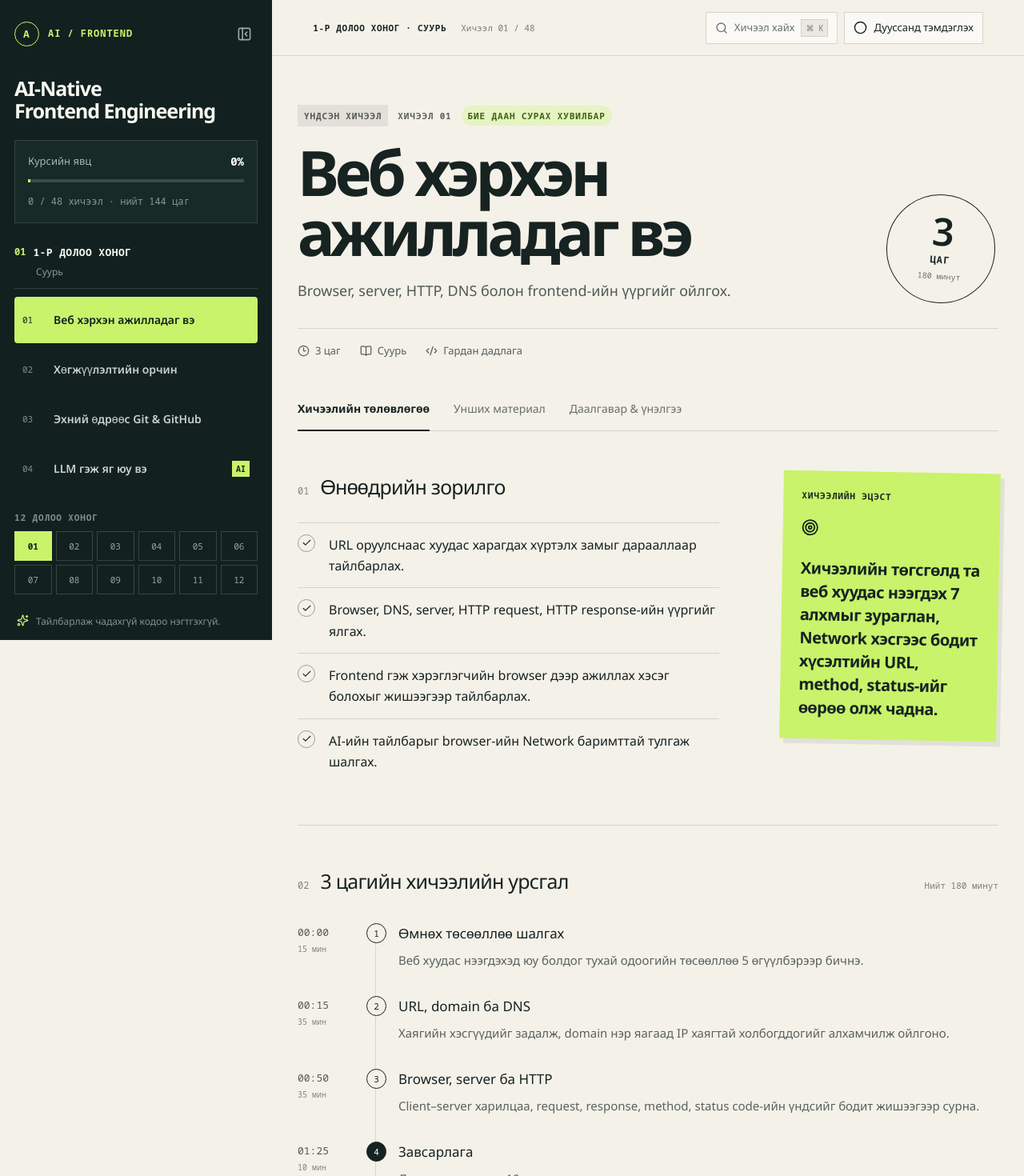
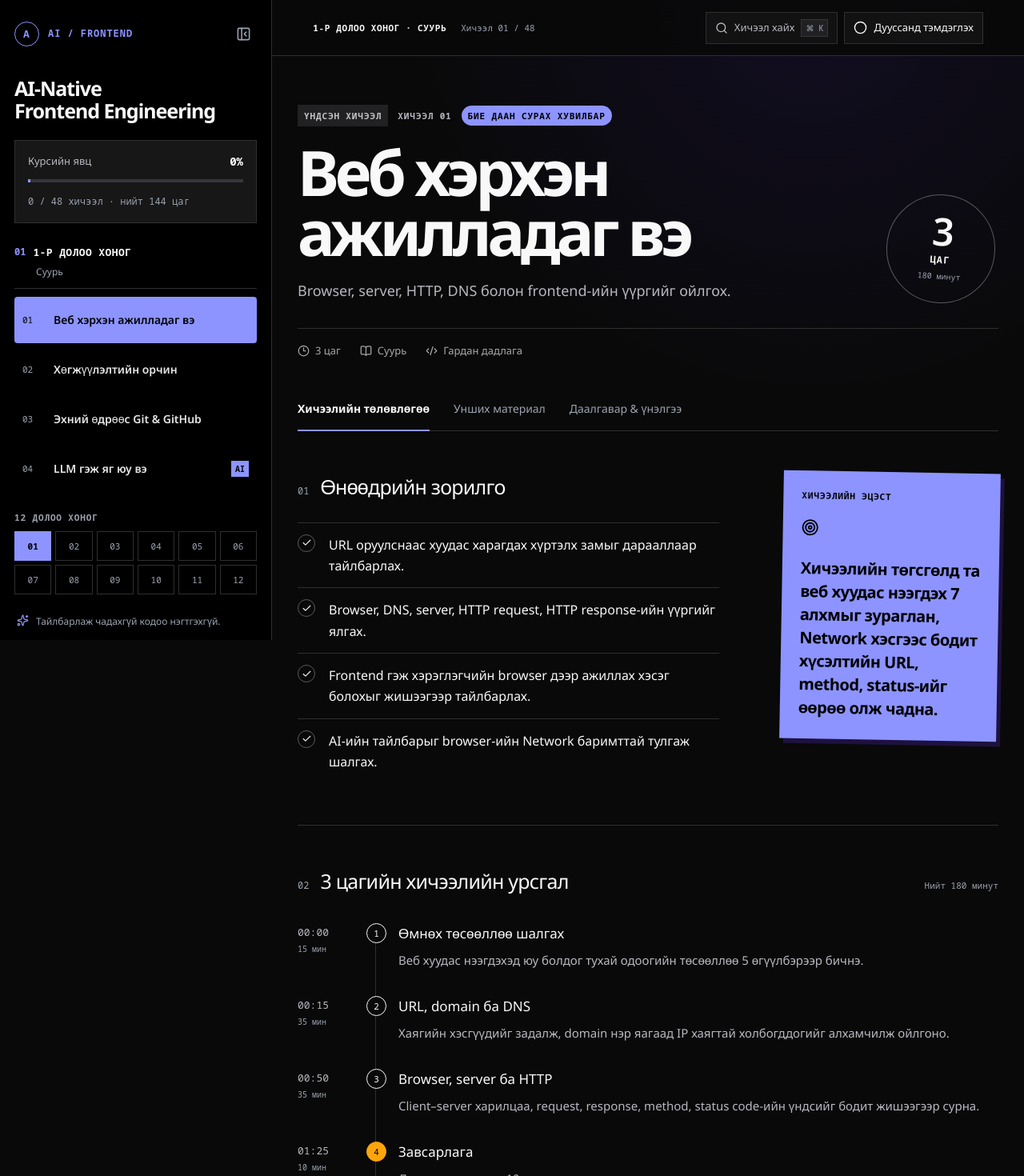
Before and after one commit to Batzorig11/new-devx, a Next.js app: page / in a window 1280 px wide. Shown: the top 1470 px of the page at 80% size. Built offline with nearby package versions, Linux system fonts and the light colour scheme.

Commit message:
first commit

```diff
--- a/app/globals.css
+++ b/app/globals.css
@@ -1,16 +1,22 @@
 @import "tailwindcss";
 
 :root {
-  --ink: #172321;
-  --navy: #12211f;
-  --navy-2: #172a27;
-  --paper: #f4f1e9;
-  --paper-2: #faf9f5;
-  --line: #d7d4c9;
-  --lime: #c9f36a;
-  --blue: #a8d8ff;
-  --peach: #ffcfab;
-  --muted: #68716c;
+  --ink: #f8f8f8;
+  --navy: #000000;
+  --navy-2: #171717;
+  --paper: #090909;
+  --paper-2: #121212;
+  --surface: #171717;
+  --surface-raised: #212123;
+  --line: #2f2f2f;
+  --lime: #8d94ff;
+  --blue: #b4d5ff;
+  --peach: #fda50d;
+  --muted: #9ca3af;
+  --text-muted: #b7b7bf;
+  --accent-strong: #6335ff;
+  --accent-soft: #1a1730;
+  --amber-soft: #261c0d;
 }
 
 * {
@@ -36,7 +42,7 @@ button {
 }
 button:focus-visible,
 input:focus-visible {
-  outline: 2px solid #4d8c1e;
+  outline: 2px solid var(--lime);
   outline-offset: 3px;
 }
 ::selection {
@@ -57,9 +63,10 @@ input:focus-visible {
   height: 100vh;
   overflow-y: auto;
   scrollbar-width: thin;
-  scrollbar-color: #41534e transparent;
+  scrollbar-color: #35363b transparent;
   background: var(--navy);
-  color: #f7f7f0;
+  border-right: 1px solid var(--line);
+  color: #f8f8f8;
   padding: 25px 22px 22px;
   display: flex;
   flex-direction: column;
@@ -101,7 +108,7 @@ input:focus-visible {
   height: 34px;
   border: 0;
   background: transparent;
-  color: #9baba5;
+  color: var(--muted);
   padding: 0;
   place-items: center;
   cursor: pointer;
@@ -112,7 +119,7 @@ input:focus-visible {
 .collapse-toggle:hover,
 .sidebar-close:hover {
   color: var(--lime);
-  background: #1a302c;
+  background: var(--surface);
 }
 .sidebar-close {
   display: none;
@@ -128,7 +135,7 @@ input:focus-visible {
 .course-progress {
   margin: 23px 0 27px;
   padding: 16px;
-  border: 1px solid #34443f;
+  border: 1px solid var(--line);
   background: var(--navy-2);
 }
 .course-progress > div:first-child {
@@ -136,7 +143,7 @@ input:focus-visible {
   justify-content: space-between;
   align-items: center;
   font-size: 13px;
-  color: #a9b5b0;
+  color: var(--text-muted);
 }
 .course-progress strong {
   color: #fff;
@@ -145,7 +152,7 @@ input:focus-visible {
 .progress-line {
   height: 4px;
   margin: 12px 0 10px;
-  background: #3a4b47;
+  background: #35363b;
   overflow: hidden;
 }
 .progress-line i {
@@ -156,13 +163,13 @@ input:focus-visible {
   transition: width 0.35s ease;
 }
 .course-progress small {
-  color: #899893;
+  color: var(--muted);
   font: 12px var(--font-noto-mono);
 }
 
 .week-heading {
   padding-bottom: 11px;
-  border-bottom: 1px solid #31403c;
+  border-bottom: 1px solid var(--line);
 }
 .week-heading > div {
   display: flex;
@@ -181,7 +188,7 @@ input:focus-visible {
 .week-heading small {
   display: block;
   margin: 7px 0 0 27px;
-  color: #879791;
+  color: var(--muted);
   font-size: 12px;
 }
 
@@ -196,7 +203,7 @@ input:focus-visible {
   border: 0;
   border-radius: 4px;
   background: transparent;
-  color: #c8d1ce;
+  color: #e6e6e6;
   display: grid;
   grid-template-columns: 29px 1fr auto;
   gap: 10px;
@@ -209,7 +216,7 @@ input:focus-visible {
     color 0.18s ease;
 }
 .sidebar-lessons button:hover {
-  background: #1a302c;
+  background: var(--surface);
   color: #fff;
 }
 .sidebar-lessons button.active {
@@ -217,7 +224,7 @@ input:focus-visible {
   color: var(--navy);
 }
 .sidebar-number {
-  color: #7f918b;
+  color: var(--muted);
   font: 11px var(--font-noto-mono);
 }
 .sidebar-lessons button.active .sidebar-number {
@@ -247,7 +254,7 @@ input:focus-visible {
 }
 
 .week-picker-label {
-  color: #7f918b;
+  color: var(--muted);
   font: 650 11px var(--font-noto-mono);
   letter-spacing: 0.08em;
   margin-bottom: 10px;
@@ -260,15 +267,15 @@ input:focus-visible {
 .week-picker button {
   aspect-ratio: 1.25;
   min-height: 32px;
-  border: 1px solid #344540;
+  border: 1px solid var(--line);
   background: transparent;
-  color: #96a59f;
+  color: var(--muted);
   cursor: pointer;
   font: 11px var(--font-noto-mono);
   transition: 0.18s ease;
 }
 .week-picker button:hover {
-  border-color: #81928c;
+  border-color: var(--lime);
   color: #fff;
 }
 .week-picker button.active {
@@ -282,7 +289,7 @@ input:focus-visible {
   padding: 25px 3px 2px;
   display: flex;
   gap: 9px;
-  color: #82938d;
+  color: var(--muted);
 }
 .sidebar-principle svg {
   flex: none;
@@ -296,6 +303,9 @@ input:focus-visible {
 
 .lesson-main {
   min-width: 0;
+  background:
+    radial-gradient(circle at 72% 0%, rgba(99, 53, 255, 0.1), transparent 32rem),
+    var(--paper);
 }
 .course-topbar {
   position: sticky;
@@ -303,7 +313,7 @@ input:focus-visible {
   z-index: 20;
   height: 70px;
   border-bottom: 1px solid var(--line);
-  background: rgba(244, 241, 233, 0.94);
+  background: rgba(9, 9, 9, 0.92);
   backdrop-filter: blur(14px);
   display: flex;
   align-items: center;
@@ -332,7 +342,7 @@ input:focus-visible {
 }
 .topbar-left small {
   flex: none;
-  color: #747c78;
+  color: var(--muted);
   font: 11px var(--font-noto-mono);
 }
 .menu-button {
@@ -363,16 +373,16 @@ input:focus-visible {
 }
 .search-trigger:hover,
 .complete-button:hover {
-  border-color: #909890;
+  border-color: var(--lime);
 }
 .search-trigger {
-  color: #68726d;
+  color: var(--text-muted);
 }
 .search-trigger kbd {
-  border: 1px solid #d4d1c7;
-  background: #eae8e1;
+  border: 1px solid #35363b;
+  background: var(--surface-raised);
   padding: 3px 5px;
-  color: #79807c;
+  color: var(--muted);
   font: 10px var(--font-noto-mono);
 }
 .complete-button.done {
@@ -393,14 +403,14 @@ input:focus-visible {
   display: flex;
   gap: 12px;
   align-items: center;
-  color: #59635e;
+  color: var(--text-muted);
   font: 700 11px var(--font-noto-mono);
   letter-spacing: 0.08em;
 }
 .kind-badge {
   padding: 6px 8px;
-  background: #e2e0d8;
-  color: #515955;
+  background: var(--surface-raised);
+  color: #c2c3c4;
 }
 .kind-badge.ai {
   background: var(--lime);
@@ -408,11 +418,11 @@ input:focus-visible {
 }
 .kind-badge.project {
   background: var(--blue);
-  color: #132c3d;
+  color: var(--navy);
 }
 .kind-badge.capstone {
   background: var(--peach);
-  color: #422615;
+  color: var(--navy);
 }
 .lesson-title-row {
   display: grid;
@@ -433,14 +443,14 @@ input:focus-visible {
 .lesson-title-row p {
   max-width: 760px;
   margin: 0;
-  color: #4f5b55;
+  color: var(--text-muted);
   font-size: 18px;
   line-height: 1.7;
 }
 .duration-badge {
   width: 136px;
   aspect-ratio: 1;
-  border: 1px solid var(--ink);
+  border: 1px solid #595a5c;
   border-radius: 50%;
   display: flex;
   flex-direction: column;
@@ -476,11 +486,11 @@ input:focus-visible {
   display: flex;
   align-items: center;
   gap: 7px;
-  color: #56605b;
+  color: #a7a7a7;
   font-size: 13px;
 }
 .lesson-meta .ai-meta {
-  color: #416411;
+  color: #a7b5ff;
   font-weight: 650;
 }
 
@@ -497,7 +507,7 @@ input:focus-visible {
   position: relative;
   border: 0;
   background: transparent;
-  color: #66706b;
+  color: var(--muted);
   padding: 18px 0 17px;
   cursor: pointer;
   font-size: 14px;
@@ -519,7 +529,7 @@ input:focus-visible {
   font-weight: 650;
 }
 .section-tabs button.active::after {
-  background: var(--ink);
+  background: var(--lime);
 }
 
 .content-section {
@@ -549,7 +559,7 @@ input:focus-visible {
   margin-bottom: 25px;
 }
 .section-heading > span {
-  color: #7c8580;
+  color: var(--muted);
   font: 12px var(--font-noto-mono);
 }
 .section-heading h2 {
@@ -559,7 +569,7 @@ input:focus-visible {
 }
 .section-heading small {
   margin-left: auto;
-  color: #747c78;
+  color: var(--muted);
   font: 11px var(--font-noto-mono);
 }
 .goal-list {
@@ -577,7 +587,7 @@ input:focus-visible {
   place-items: center;
   width: 22px;
   height: 22px;
-  border: 1px solid #98a19c;
+  border: 1px solid #595a5c;
   border-radius: 50%;
   font-style: normal;
 }
@@ -591,10 +601,11 @@ input:focus-visible {
   min-height: 250px;
   padding: 23px;
   background: var(--lime);
+  color: var(--navy);
   display: flex;
   flex-direction: column;
   transform: rotate(1deg);
-  box-shadow: 5px 6px 0 rgba(23, 35, 33, 0.08);
+  box-shadow: 5px 6px 0 rgba(99, 53, 255, 0.22);
 }
 .outcome-note > span {
   font: 800 11px var(--font-noto-mono);
@@ -630,12 +641,12 @@ input:focus-visible {
   flex-direction: column;
 }
 .timeline-time time {
-  color: #4f5954;
+  color: var(--text-muted);
   font: 13px var(--font-noto-mono);
 }
 .timeline-time small {
   margin-top: 5px;
-  color: #7f8782;
+  color: var(--muted);
   font: 10px var(--font-noto-mono);
 }
 .timeline-rail {
@@ -669,17 +680,20 @@ input:focus-visible {
 .timeline-item.ai .timeline-rail i {
   background: var(--lime);
   border-color: var(--lime);
+  color: var(--navy);
 }
 .timeline-item.break {
   min-height: 65px;
 }
 .timeline-item.break .timeline-rail i {
-  background: var(--ink);
-  color: #fff;
+  background: var(--peach);
+  border-color: var(--peach);
+  color: var(--navy);
 }
 .timeline-item.practice .timeline-rail i {
   background: var(--blue);
   border-color: var(--blue);
+  color: var(--navy);
 }
 .timeline-copy {
   padding-bottom: 19px;
@@ -691,7 +705,7 @@ input:focus-visible {
 .timeline-copy p {
   max-width: 740px;
   margin: 0;
-  color: #59635e;
+  color: var(--text-muted);
   font-size: 15px;
   line-height: 1.65;
 }
@@ -713,7 +727,7 @@ input:focus-visible {
   border-right: 0;
 }
 .checklist-grid span {
-  color: #68716c;
+  color: var(--muted);
   font: 700 11px var(--font-noto-mono);
   letter-spacing: 0.07em;
 }
@@ -725,7 +739,7 @@ input:focus-visible {
 .checklist-grid ul {
   margin: 18px 0 0;
   padding-left: 18px;
-  color: #4f5b55;
+  color: var(--text-muted);
   font-size: 14px;
   line-height: 1.6;
 }
@@ -743,13 +757,13 @@ input:focus-visible {
 }
 .readiness-note > div:first-child {
   border-right: 1px solid var(--line);
-  background: #eef3e4;
+  background: var(--accent-soft);
 }
 .readiness-note > div:last-child {
-  background: #f7e8dc;
+  background: var(--amber-soft);
 }
 .readiness-note span {
-  color: #68716c;
+  color: var(--muted);
   font: 700 11px var(--font-noto-mono);
   letter-spacing: 0.07em;
 }
@@ -761,13 +775,14 @@ input:focus-visible {
 .self-study-badge {
   padding: 5px 8px;
   border-radius: 999px;
-  background: #e5f4c2;
-  color: #3f6213 !important;
+  background: var(--lime);
+  color: var(--navy) !important;
   font-weight: 800 !important;
 }
 
 .detailed-materials,
 .detailed-assignment {
+  min-width: 0;
   padding-top: 50px;
 }
 .study-intro {
@@ -776,15 +791,19 @@ input:focus-visible {
 }
 .study-intro > p {
   margin: 0;
-  color: #4f5b55;
+  color: var(--text-muted);
   font-size: 17px;
   line-height: 1.8;
 }
 .chapter-stack {
   display: grid;
+  grid-template-columns: minmax(0, 1fr);
+  min-width: 0;
   gap: 30px;
 }
 .lesson-chapter {
+  min-width: 0;
+  max-width: 100%;
   padding: clamp(24px, 4vw, 40px);
   border: 1px solid var(--line);
   background: var(--paper-2);
@@ -798,9 +817,10 @@ input:focus-visible {
 .lesson-chapter > p {
   max-width: 830px;
   margin: 0 0 17px;
-  color: #4d5953;
+  color: var(--text-muted);
   font-size: 16px;
   line-height: 1.8;
+  overflow-wrap: break-word;
 }
 .lesson-chapter .chapter-lead,
 .chapter-lead {
@@ -827,20 +847,22 @@ input:focus-visible {
 }
 .chapter-points svg {
   margin-top: 4px;
-  color: #4a7418;
+  color: var(--lime);
 }
 .copy-block {
+  min-width: 0;
+  max-width: 100%;
   margin-top: 26px;
   overflow: hidden;
-  border: 1px solid #2f403b;
+  border: 1px solid #35363b;
   border-radius: 8px;
   background: var(--navy);
-  color: #eef3ef;
+  color: #f8f8f8;
 }
 .copy-block-head {
   min-height: 54px;
   padding: 10px 12px 10px 18px;
-  border-bottom: 1px solid #354640;
+  border-bottom: 1px solid var(--line);
   display: flex;
   align-items: center;
   justify-content: space-between;
@@ -859,7 +881,7 @@ input:focus-visible {
 }
 .copy-block-head strong {
   overflow: hidden;
-  color: #e8eeea;
+  color: #e6e6e6;
   font-size: 13px;
   text-overflow: ellipsis;
   white-space: nowrap;
@@ -868,10 +890,10 @@ input:focus-visible {
   flex: none;
   min-width: 92px;
   min-height: 34px;
-  border: 1px solid #60726b;
+  border: 1px solid #595a5c;
   border-radius: 5px;
-  background: #1c302c;
-  color: #e9f0ec;
+  background: var(--surface-raised);
+  color: #f8f8f8;
   display: inline-flex;
   align-items: center;
   justify-content: center;
@@ -884,10 +906,11 @@ input:focus-visible {
   color: var(--lime);
 }
 .copy-block pre {
+  max-width: 100%;
   overflow: auto;
   margin: 0;
   padding: 23px;
-  color: #d9e2dd;
+  color: #e6e6e6;
   font: 14px/1.75 var(--font-noto-mono);
   tab-size: 2;
 }
@@ -897,8 +920,8 @@ input:focus-visible {
 .copy-note {
   margin: 0 !important;
   padding: 12px 18px;
-  border-top: 1px solid #354640;
-  color: #b2beb8 !important;
+  border-top: 1px solid var(--line);
+  color: #a7a7a7 !important;
   font-size: 12px !important;
   line-height: 1.55 !important;
 }
@@ -928,14 +951,14 @@ input:focus-visible {
 }
 .glossary-grid dd {
   margin: 7px 0 0;
-  color: #58635d;
+  color: var(--text-muted);
   font-size: 14px;
   line-height: 1.6;
 }
 .ai-workshop {
   padding: 38px;
-  border: 1px solid #c5d49e;
-  background: #edf3df;
+  border: 1px solid #4f33af;
+  background: var(--accent-soft);
 }
 .ai-workshop .copy-block {
   margin-top: 24px;
@@ -947,7 +970,7 @@ input:focus-visible {
   gap: 28px;
 }
 .lab-grid > div > span {
-  color: #547125;
+  color: #a7b5ff;
   font: 800 11px var(--font-noto-mono);
   letter-spacing: 0.07em;
 }
@@ -985,15 +1008,15 @@ input:focus-visible {
   gap: 15px;
 }
 .reference-list a:hover {
-  border-color: #688739;
-  background: #eef3e4;
+  border-color: var(--lime);
+  background: var(--accent-soft);
 }
 .reference-list span {
   display: grid;
   gap: 5px;
 }
 .reference-list small {
-  color: #626c67;
+  color: #a7a7a7;
   font-size: 13px;
   line-height: 1.5;
 }
@@ -1021,7 +1044,7 @@ input:focus-visible {
   border-bottom: 1px solid var(--line);
 }
 .exercise-title span {
-  color: #557425;
+  color: #a7b5ff;
   font: 800 11px var(--font-noto-mono);
 }
 .exercise-title h3 {
@@ -1031,7 +1054,7 @@ input:focus-visible {
 }
 .exercise-title > p {
   margin: 0;
-  color: #53605a;
+  color: var(--text-muted);
   font-size: 15px;
   line-height: 1.7;
 }
@@ -1051,7 +1074,7 @@ input:focus-visible {
   place-items: center;
   width: 26px;
   height: 26px;
-  border: 1px solid #929b96;
+  border: 1px solid #595a5c;
   border-radius: 50%;
   font: 11px var(--font-noto-mono);
 }
@@ -1063,8 +1086,8 @@ input:focus-visible {
 .exercise-checks {
   margin-top: 28px;
   padding: 20px;
-  border-left: 3px solid #6c9c2d;
-  background: #eef3e4;
+  border-left: 3px solid var(--accent-strong);
+  background: var(--accent-soft);
 }
 .exercise-checks > strong {
   font-size: 15px;
@@ -1091,7 +1114,7 @@ input:focus-visible {
 .answer-details details,
 .quiz-list details {
   border: 1px solid var(--line);
-  background: #fff;
+  background: var(--surface);
 }
 .answer-details summary,
 .quiz-list summary {
@@ -1104,13 +1127,14 @@ input:focus-visible {
 .quiz-list details p {
   margin: 0;
   padding: 0 16px 16px;
-  color: #53605a;
+  color: var(--text-muted);
   font-size: 14px;
   line-height: 1.65;
 }
 .homework-card {
   padding: clamp(25px, 4vw, 42px);
   background: var(--blue);
+  color: var(--navy);
 }
 .homework-head {
   display: grid;
@@ -1118,7 +1142,7 @@ input:focus-visible {
   gap: 20px;
 }
 .homework-head span {
-  color: #315a72;
+  color: #35315f;
   font: 800 11px var(--font-noto-mono);
   letter-spacing: 0.06em;
 }
@@ -1129,7 +1153,7 @@ input:focus-visible {
 }
 .homework-head p {
   margin: 0;
-  color: #3f6276;
+  color: #35315f;
   font-size: 15px;
   line-height: 1.65;
 }
@@ -1176,7 +1200,7 @@ input:focus-visible {
   font-size: 15px;
 }
 .quiz-list summary span {
-  color: #718078;
+  color: var(--muted);
   font: 11px var(--font-noto-mono);
 }
 
@@ -1188,7 +1212,7 @@ input:focus-visible {
 }
 .reading-note > p {
   margin: 0 0 17px;
-  color: #4f5b55;
+  color: var(--text-muted);
   font-size: 17px;
   line-height: 1.8;
 }
@@ -1202,17 +1226,17 @@ input:focus-visible {
 .ai-callout {
   margin-top: 31px;
   border-left: 3px solid var(--lime);
-  background: #e8eedc;
+  background: var(--accent-soft);
   padding: 20px 22px;
   display: flex;
   gap: 14px;
 }
 .ai-callout svg {
   flex: none;
-  color: #496e17;
+  color: var(--lime);
 }
 .ai-callout span {
-  color: #50751e;
+  color: #a7b5ff;
   font: 800 11px var(--font-noto-mono);
   letter-spacing: 0.07em;
 }
@@ -1239,7 +1263,7 @@ input:focus-visible {
   border-bottom: 1px solid var(--line);
 }
 .concept-grid article > span {
-  color: #858d88;
+  color: var(--muted);
   font: 11px var(--font-noto-mono);
 }
 .concept-grid h3 {
@@ -1250,17 +1274,17 @@ input:focus-visible {
 }
 .concept-grid p {
   margin: 0;
-  color: #646d68;
+  color: #a7a7a7;
   font-size: 13px;
   line-height: 1.6;
 }
 .prompt-lab {
   margin-top: 54px;
   background: var(--navy);
-  color: #eef3ef;
+  color: #f8f8f8;
 }
 .prompt-head {
-  border-bottom: 1px solid #354640;
+  border-bottom: 1px solid var(--line);
   padding: 15px 20px;
   display: flex;
   align-items: center;
@@ -1275,7 +1299,7 @@ input:focus-visible {
   font: 700 12px var(--font-noto-mono);
 }
 .prompt-head small {
-  color: #a0afa9;
+  color: var(--muted);
   font-size: 11px;
 }
 .prompt-lab pre {
@@ -1283,7 +1307,7 @@ input:focus-visible {
   margin: 0;
   padding: 26px;
   white-space: pre-wrap;
-  color: #d1dbd6;
+  color: #e6e6e6;
   font: 13px/1.8 var(--font-noto-mono);
 }
 .review-rules {
@@ -1307,12 +1331,12 @@ input:focus-visible {
   gap: 14px;
 }
 .review-rules li > span {
-  color: #858d88;
+  color: var(--muted);
   font: 11px var(--font-noto-mono);
 }
 .review-rules p {
   margin: 0;
-  color: #59635e;
+  color: var(--text-muted);
   font-size: 14px;
   line-height: 1.65;
 }
@@ -1326,6 +1350,7 @@ input:focus-visible {
 .deliverable-card {
   padding: 28px;
   background: var(--blue);
+  color: var(--navy);
   display: grid;
   grid-template-columns: 48px 1fr;
   gap: 20px;
@@ -1335,11 +1360,11 @@ input:focus-visible {
   place-items: center;
   width: 48px;
   height: 48px;
-  border: 1px solid #366079;
+  border: 1px solid #4e5ba6;
   border-radius: 50%;
 }
 .deliverable-card span {
-  color: #315a72;
+  color: #35315f;
   font: 800 11px var(--font-noto-mono);
   letter-spacing: 0.08em;
 }
@@ -1352,7 +1377,7 @@ input:focus-visible {
 }
 .deliverable-card p {
   margin: 0;
-  color: #3f6276;
+  color: #35315f;
   font-size: 13px;
 }
 .assignment-grid {
@@ -1377,13 +1402,13 @@ input:focus-visible {
   place-items: center;
   width: 27px;
   height: 27px;
-  border: 1px solid #9ba39e;
+  border: 1px solid #595a5c;
   border-radius: 50%;
   font: 11px var(--font-noto-mono);
 }
 .task-steps p {
   margin: 1px 0 0;
-  color: #59635e;
+  color: var(--text-muted);
   font-size: 15px;
   line-height: 1.65;
 }
@@ -1410,13 +1435,13 @@ input:focus-visible {
   display: grid;
   grid-template-columns: 16px 1fr;
   gap: 9px;
-  color: #4f5b55;
+  color: var(--text-muted);
   font-size: 14px;
   line-height: 1.6;
 }
 .definition-card svg {
   margin-top: 1px;
-  color: #51741e;
+  color: var(--lime);
 }
 .rubric-section {
   padding: 51px 0;
@@ -1438,7 +1463,7 @@ input:focus-visible {
 }
 .rubric-row p {
   margin: 0;
-  color: #626b66;
+  color: #a7a7a7;
   font-size: 14px;
   line-height: 1.6;
 }
@@ -1458,14 +1483,14 @@ input:focus-visible {
   min-height: 150px;
   margin: 0;
   padding: 21px;
-  background: #e8e5dc;
+  background: var(--surface);
   font-size: 14px;
   line-height: 1.65;
 }
 .exit-grid span {
   display: block;
   margin-bottom: 30px;
-  color: #777f7b;
+  color: var(--muted);
   font: 11px var(--font-noto-mono);
 }
 
@@ -1504,7 +1529,7 @@ input:focus-visible {
 .lesson-footer-nav button small {
   display: block;
   margin-bottom: 6px;
-  color: #737b77;
+  color: var(--muted);
   font: 10px var(--font-noto-mono);
   letter-spacing: 0.07em;
 }
@@ -1513,7 +1538,7 @@ input:focus-visible {
   position: fixed;
   inset: 0;
   z-index: 100;
-  background: rgba(7, 15, 13, 0.68);
+  background: rgba(0, 0, 0, 0.78);
   backdrop-filter: blur(7px);
   display: grid;
   place-items: start center;
@@ -1532,7 +1557,7 @@ input:focus-visible {
   width: min(680px, 100%);
   max-height: 75vh;
   background: var(--paper-2);
-  border: 1px solid #8c948f;
+  border: 1px solid #595a5c;
   box-shadow: 0 24px 70px rgba(0, 0, 0, 0.28);
   display: flex;
   flex-direction: column;
@@ -1546,7 +1571,7 @@ input:focus-visible {
   border-bottom: 1px solid var(--line);
 }
 .search-field svg {
-  color: #78817c;
+  color: var(--muted);
 }
 .search-field input {
   min-width: 0;
@@ -1562,7 +1587,7 @@ input:focus-visible {
   display: grid;
   place-items: center;
   border: 1px solid var(--line);
-  background: #eeece5;
+  background: var(--surface-raised);
   cursor: pointer;
 }
 .search-summary {
@@ -1571,7 +1596,7 @@ input:focus-visible {
   align-items: center;
   padding: 11px 17px;
   border-bottom: 1px solid var(--line);
-  color: #6f7873;
+  color: var(--muted);
   font: 11px var(--font-noto-mono);
 }
 .search-summary kbd {
@@ -1584,7 +1609,7 @@ input:focus-visible {
 .search-results > button {
   width: 100%;
   border: 0;
-  border-bottom: 1px solid #e1ded5;
+  border-bottom: 1px solid var(--line);
   background: transparent;
   display: grid;
   grid-template-columns: 42px 1fr 20px;
@@ -1595,24 +1620,27 @@ input:focus-visible {
   cursor: pointer;
 }
 .search-results > button:hover {
-  background: #ebe8df;
+  background: var(--accent-soft);
 }
 .result-number {
   display: grid;
   place-items: center;
   width: 41px;
   height: 41px;
-  background: #e2dfd6;
+  background: var(--surface-raised);
   font: 12px var(--font-noto-mono);
 }
 .result-number.ai {
   background: var(--lime);
+  color: var(--navy);
 }
 .result-number.project {
   background: var(--blue);
+  color: var(--navy);
 }
 .result-number.capstone {
   background: var(--peach);
+  color: var(--navy);
 }
 .search-results strong {
   display: block;
@@ -1621,15 +1649,15 @@ input:focus-visible {
 .search-results small {
   display: block;
   margin-top: 5px;
-  color: #737b77;
+  color: var(--muted);
   font-size: 12px;
 }
 .search-results > button > svg {
-  color: #929894;
+  color: var(--muted);
 }
 .empty-search {
   padding: 55px 20px;
-  color: #8a918d;
+  color: var(--muted);
   text-align: center;
 }
 .empty-search svg {
@@ -1768,7 +1796,7 @@ input:focus-visible {
     position: fixed;
     inset: 0;
     z-index: 25;
-    background: rgba(7, 15, 13, 0.55);
+    background: rgba(0, 0, 0, 0.72);
   }
   .mobile-scrim.show {
     display: block;
```
Also changed, not shown: app/course-app.tsx (+59 -14 lines).
